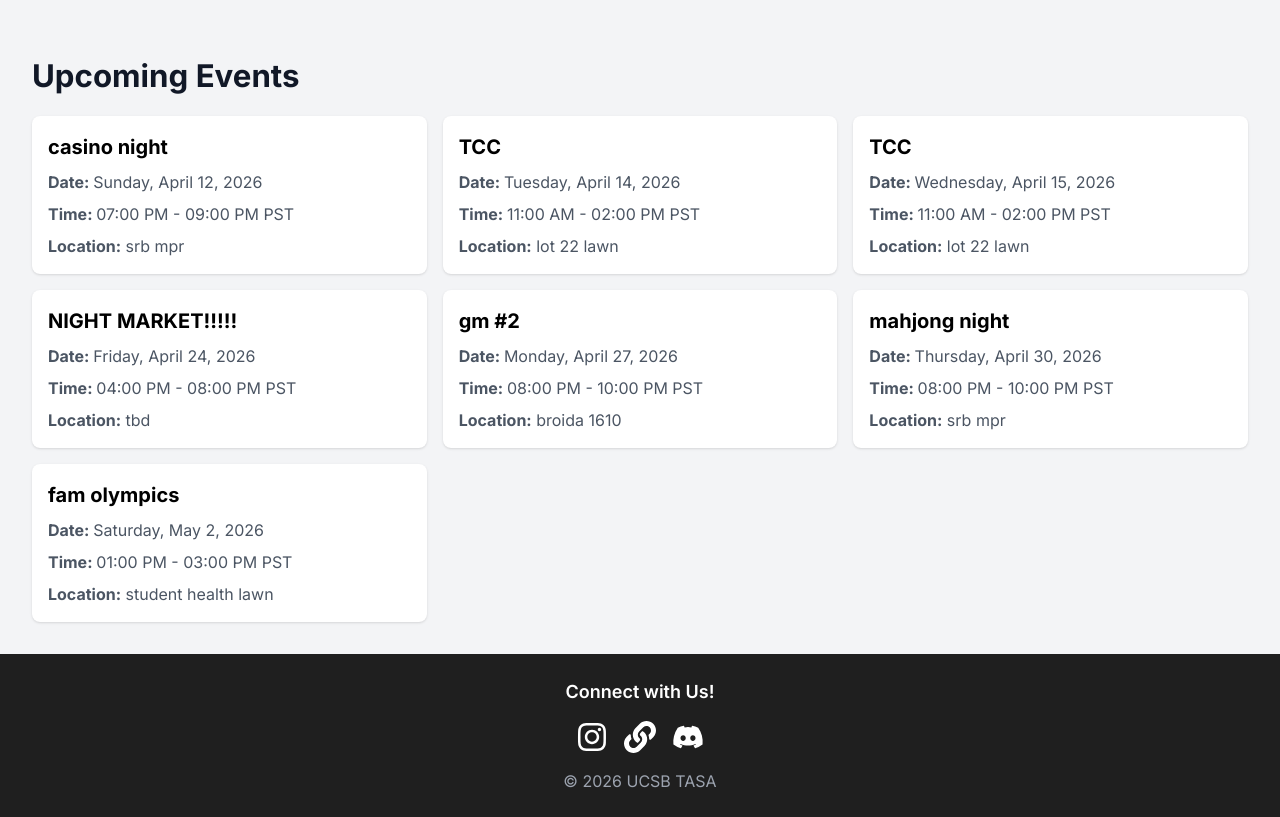
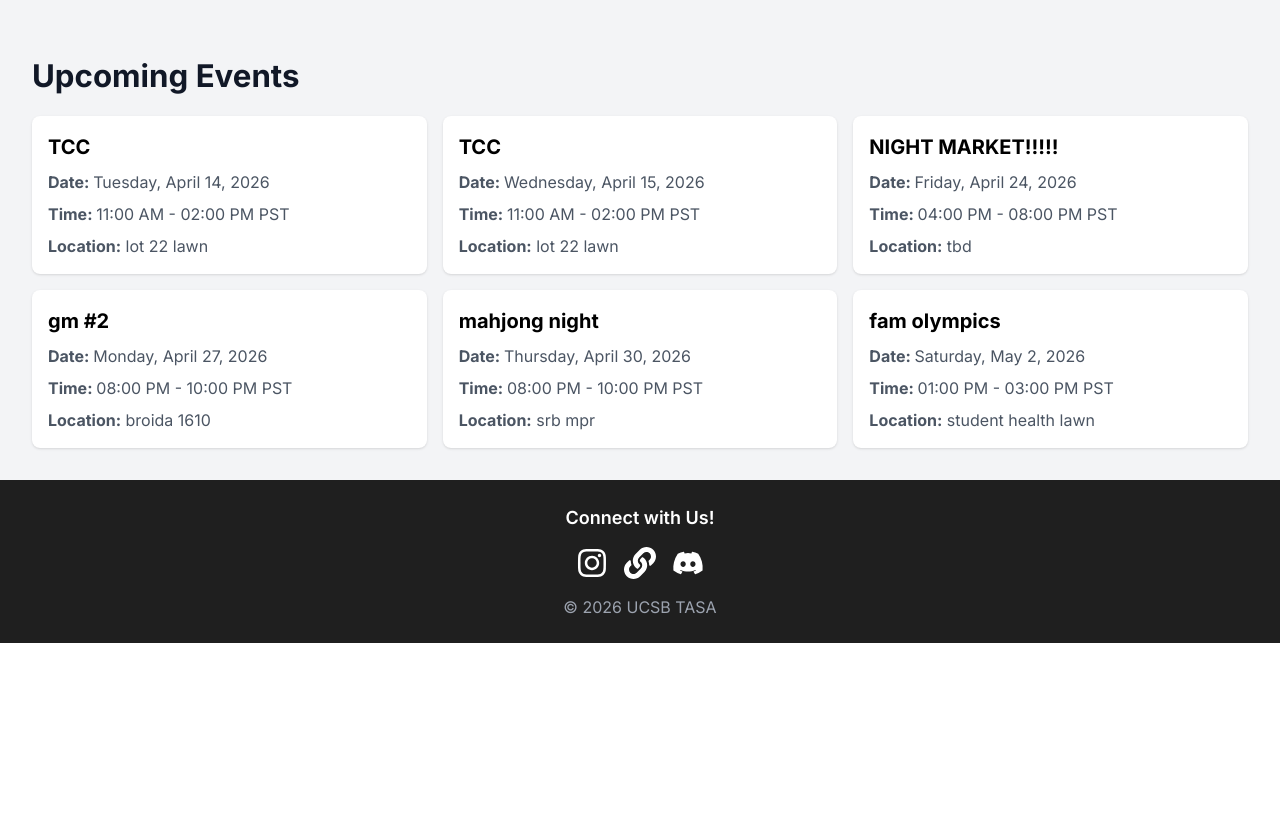
Before and after one commit to UCSBTASA/UCSBTASA.github.io, a Next.js app: page / in a window 1280 px wide. Shown: the part 1400-2217 px from the top of the page. After the commit the page ends 2043 px from the top, so only its background shows below. Built offline with nearby package versions, Linux system fonts and the light colour scheme.

Commit message:
Update eventData.ts

```diff
--- a/data/eventData.ts
+++ b/data/eventData.ts
@@ -1,15 +1,5 @@
 const events =
 [
-  {
-    "title": "casino night",
-    "day of week": "Sunday",
-    "date": "2026-04-12",
-    "time": "07:00 PM - 09:00 PM",
-    "start": "07:00 PM",
-    "end": "09:00 PM",
-    "location": "srb mpr",
-    "customTime": ""
-  },
   {
     "title": "TCC",
     "day of week": "Tuesday",
```
